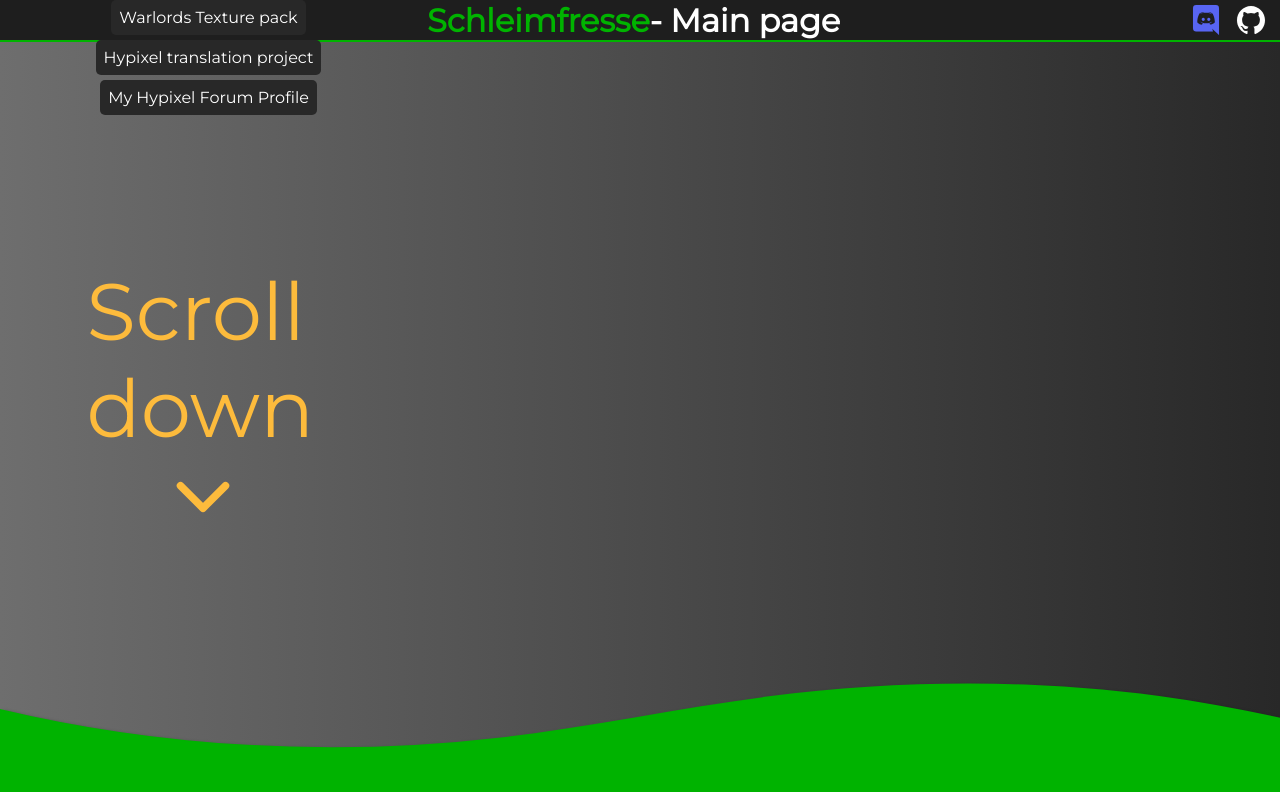
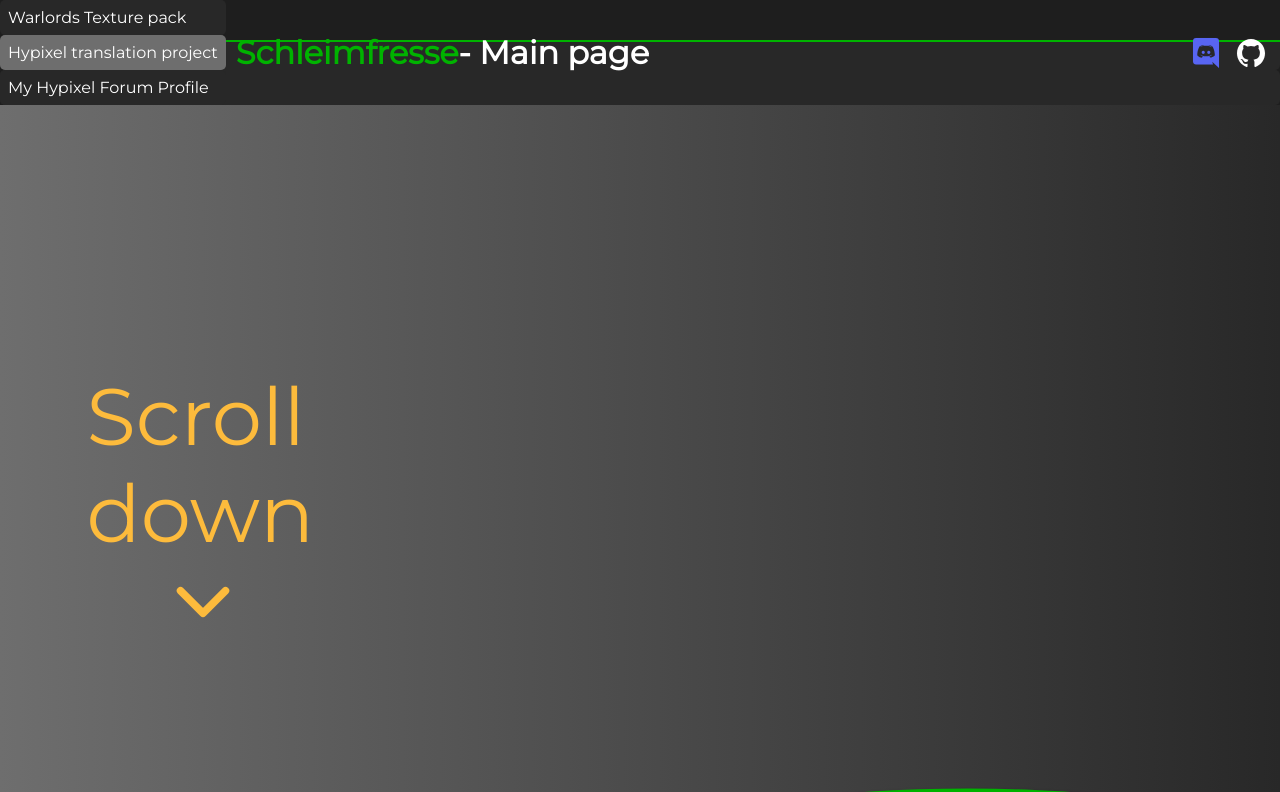
Before and after one commit to Schleimfresse/Schleimfresse-own-page, a website: page index.html in a window 1280 px wide. Shown: the top 792 px of the page. Drawn offline with nearby package versions, Linux system fonts and the light colour scheme.

Commit message:
Update index.html

```diff
--- a/index.html
+++ b/index.html
@@ -3,11 +3,14 @@
   <head>
     <meta charset="UTF-8" />
     <meta http-equiv="X-UA-Compatible" content="IE=edge" />
-    <meta name="theme-color" content="#1e1e1e">
-    <meta name="author" content="Schleimfresse">
+    <meta name="theme-color" content="#1e1e1e" />
+    <meta name="author" content="Schleimfresse" />
     <meta name="viewport" content="width=device-width, initial-scale=1.0" />
-    <meta name="viewport" content="user-scalable=no, width=device-width, initial-scale=1.0" />
-<meta name="apple-mobile-web-app-capable" content="yes" />
+    <meta
+      name="viewport"
+      content="user-scalable=no, width=device-width, initial-scale=1.0"
+    />
+    <meta name="apple-mobile-web-app-capable" content="yes" />
 
     <title>Schleimfresse | Main page</title>
     <link rel="stylesheet" href="Css/style.css" />
@@ -26,13 +29,13 @@
     <div id="skip-nav-link-wrapper">
       <a class="skip-nav-link" href="#card-wrapper">Start page</a>
       <a class="skip-nav-link" href="#Crowdin-projects">Hypixel stats</a>
-      <a class="skip-nav-link" href="#card-wrapper2"> </a>
+      <a class="skip-nav-link" href="#card-wrapper2">Press</a>
     </div>
     <header>
       <div class="center" id="menu">
         <ion-icon size="large" name="menu-outline"></ion-icon>
       </div>
-      <div id="link-box-wrapper">
+      <div class="link-box-wrapper desktop">
         <div class="link-box">
           <a target="_blank" href="Warlords/Warlords.html"
             >Warlords Texture pack</a
@@ -54,11 +57,11 @@
         </div>
       </div>
       <h1 class="center">
-        <span id="namecolor">Schleimfresse</span> - Main page
+        <span id="namecolor">Schleimfresse </span><span>- Main page</span>
       </h1>
       <div id="right">
         <a id="back" onclick="disable()" href="#"
-          ><ion-icon id="button-icon" name="chevron-back-outline"></ion-icon
+          ><ion-icon id="button-icon" size="normal" name="chevron-back-outline"></ion-icon
         ></a>
         <div
           data-tippy-content="Copied"
@@ -86,6 +89,27 @@
       </div>
     </header>
     <main>
+      <div class="link-box-wrapper" id="mobile">
+        <div class="link-box">
+          <a target="_blank" href="Warlords/Warlords.html"
+            >Warlords Texture pack</a
+          >
+        </div>
+        <div class="link-box">
+          <a
+            target="_blank"
+            href="https://hypixel.net/threads/guide-how-to-help-translate-hypixel.800941/"
+            >Hypixel translation project</a
+          >
+        </div>
+        <div class="link-box">
+          <a
+            target="_blank"
+            href="https://hypixel.net/members/schleimfresse.4175363/"
+            >My Hypixel Forum Profile</a
+          >
+        </div>
+      </div>
       <section id="card-wrapper">
         <div class="card2">
           <a href="#Crowdin-projects"
@@ -208,8 +232,8 @@
               <div>
                 <h2>Minecraft-Launcher</h2>
                 <p class="info-text">
-                  The Official Launcher of Minecraft.
-                  Which is recommended by Mojang.
+                  The Official Launcher of Minecraft. Which is recommended by
+                  Mojang.
                 </p>
               </div>
               <button
@@ -292,6 +316,7 @@
     </main>
     <section id="sus">
       <img
+        id="rickrollgif"
         src="https://c.tenor.com/CWgfFh7ozHkAAAAC/rick-astly-rick-rolled.gif"
         alt=""
       />
```
